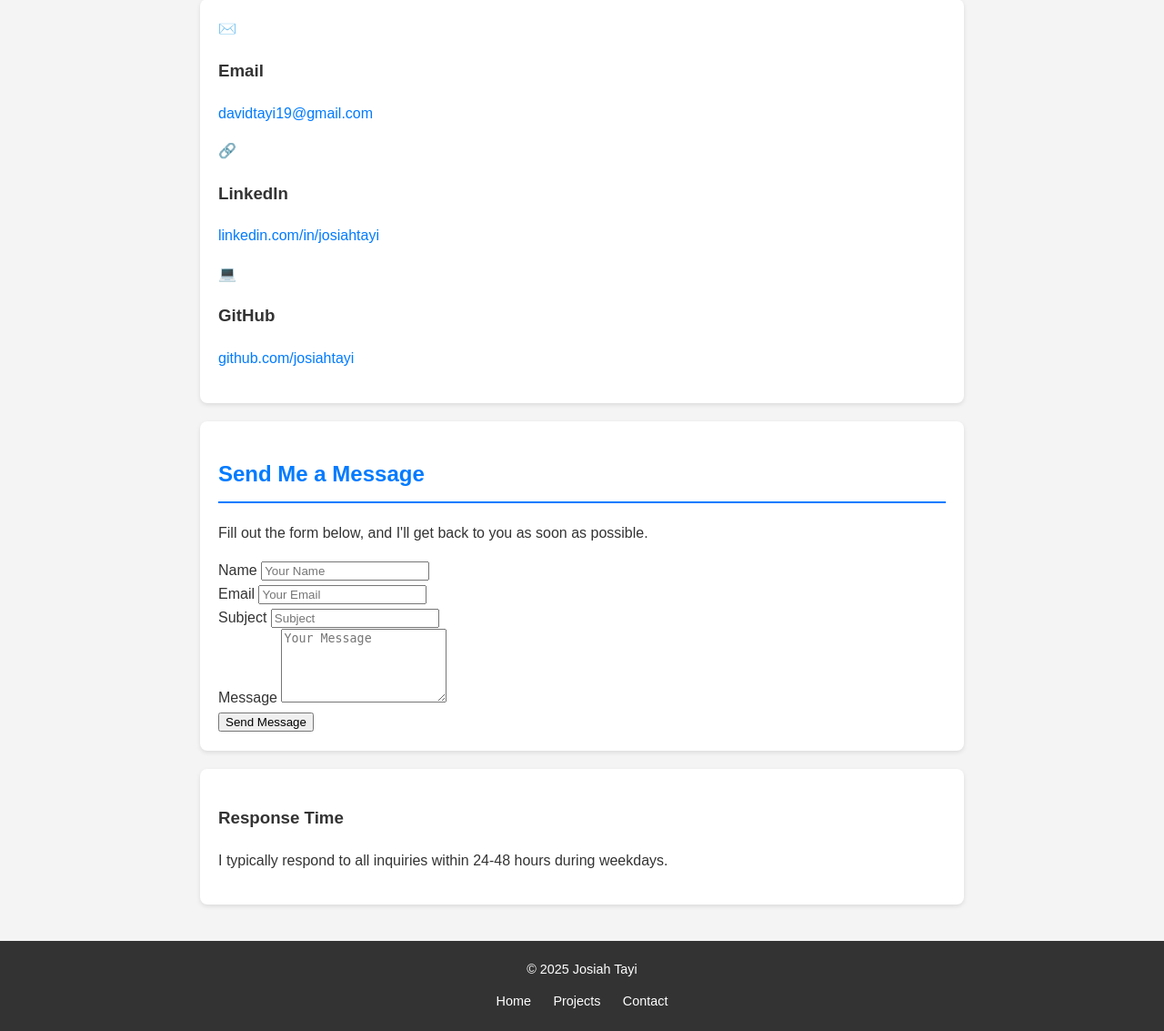
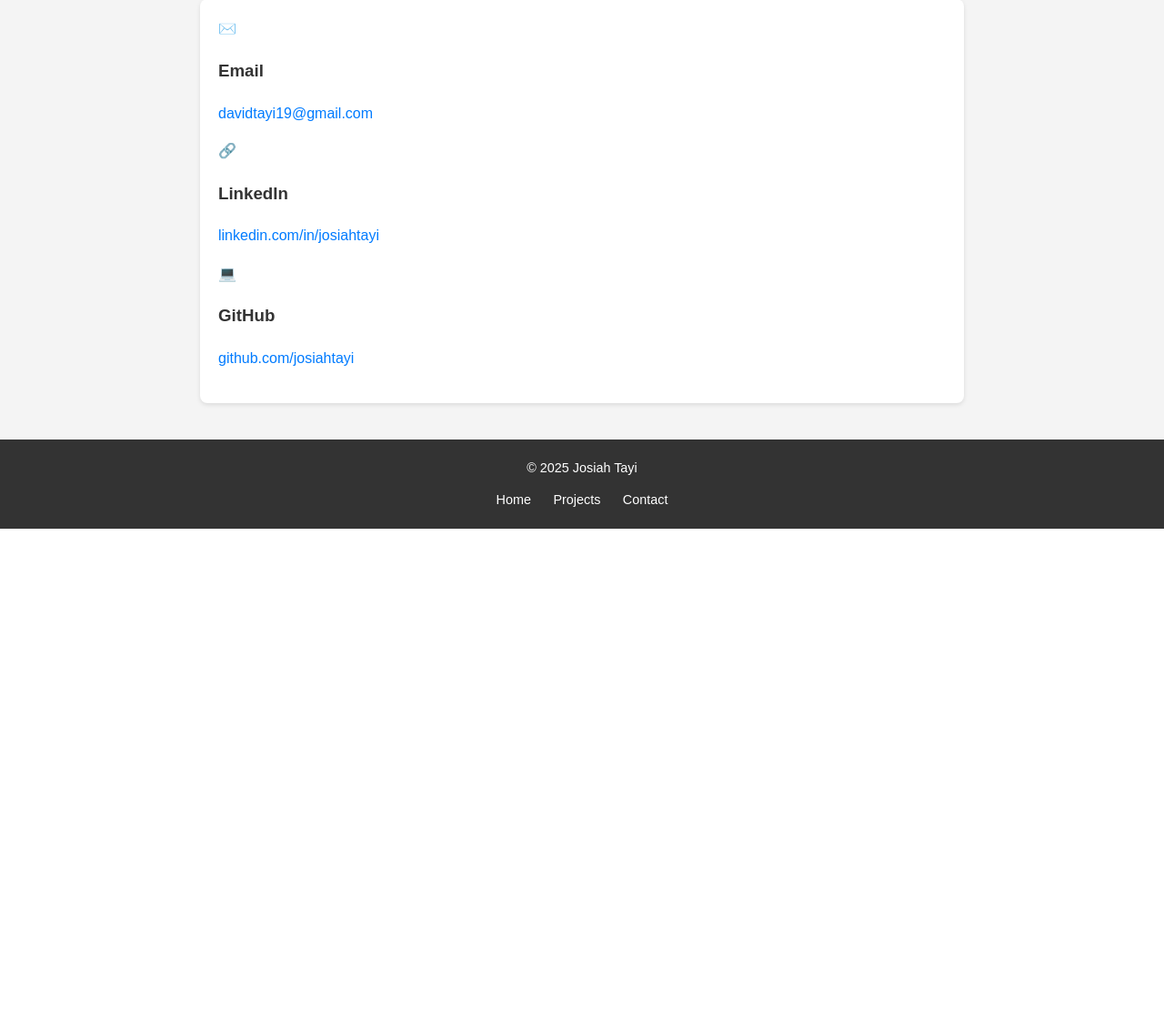
Before and after one commit to josiahtayi/portfolio, a Node project: template views/contact.ejs in a window 1280 px wide. Shown: the part 448-1581 px from the top of the page at 91% size. After the commit the page ends 1029 px from the top, so only its background shows below. Run offline with Node 20 templates, Linux system fonts and the light colour scheme; the template is opened without the code that fills it, so the values that code supplies are empty.

Commit message:
made changes
Signed-off-by: josiahtayi <davidtayi19@gmail.com>

```diff
--- a/index.js
+++ b/server.js
@@ -25,14 +25,6 @@ app.get("/contact", (req, res) => {
     res.render("contact", { title: "Contact Me" });
 });
 
-const bodyParser = require("body-parser");
-app.use(bodyParser.urlencoded({ extended: true }));
-
-app.post("/contact", (req, res) => {
-    console.log(req.body);
-    res.send("Thank you for reaching out!");
-});
-
 // Start server
 app.listen(PORT, () => {
     console.log(`Server running on http://localhost:${PORT}`);
--- a/views/contact.ejs
+++ b/views/contact.ejs
@@ -47,41 +47,6 @@
             </div>
         </div>
     </section>
-
-    <section class="contact-form-section">
-        <h2>Send Me a Message</h2>
-        <p>Fill out the form below, and I'll get back to you as soon as possible.</p>
-
-        <form class="contact-form" id="contactForm" action="/contact" method="POST">
-            <div class="form-group">
-                <label for="name">Name</label>
-                <input type="text" id="name" name="name" placeholder="Your Name" required>
-            </div>
-
-            <div class="form-group">
-                <label for="email">Email</label>
-                <input type="email" id="email" name="email" placeholder="Your Email" required>
-            </div>
-
-            <div class="form-group">
-                <label for="subject">Subject</label>
-                <input type="text" id="subject" name="subject" placeholder="Subject">
-            </div>
-
-            <div class="form-group">
-                <label for="message">Message</label>
-                <textarea id="message" name="message" rows="5" placeholder="Your Message" required></textarea>
-            </div>
-
-            <button type="submit" class="btn submit-btn">Send Message</button>
-        </form>
-        <div id="formStatus" class="form-status"></div>
-    </section>
-
-    <section class="response-time">
-        <h3>Response Time</h3>
-        <p>I typically respond to all inquiries within 24-48 hours during weekdays.</p>
-    </section>
 </main>
 
 <footer>
@@ -92,59 +57,5 @@
         <a href="/contact">Contact</a>
     </div>
 </footer>
-
-<script>
-    // Form submission with fetch API
-    document.getElementById('contactForm').addEventListener('submit', function (event) {
-        event.preventDefault();
-
-        const formData = new FormData(this);
-        const formStatus = document.getElementById('formStatus');
-        const submitBtn = document.querySelector('.submit-btn');
-
-        // Convert FormData to JSON object
-        const formDataObj = {};
-        formData.forEach((value, key) => {
-            formDataObj[key] = value;
-        });
-
-        // Disable button and show loading state
-        submitBtn.disabled = true;
-        submitBtn.textContent = 'Sending...';
-        formStatus.textContent = '';
-
-        // Send data to server
-        fetch('/contact', {
-            method: 'POST',
-            headers: {
-                'Content-Type': 'application/json',
-            },
-            body: JSON.stringify(formDataObj)
-        })
-            .then(response => {
-                if (!response.ok) {
-                    throw new Error('Network response was not ok');
-                }
-                return response.text();
-            })
-            .then(data => {
-                // Show success message
-                formStatus.textContent = data || 'Thank you for your message! I will get back to you soon.';
-                formStatus.className = 'form-status success';
-                this.reset();
-            })
-            .catch(error => {
-                // Show error message
-                formStatus.textContent = 'There was a problem submitting your form. Please try again.';
-                formStatus.className = 'form-status error';
-                console.error('Error:', error);
-            })
-            .finally(() => {
-                // Re-enable button
-                submitBtn.disabled = false;
-                submitBtn.textContent = 'Send Message';
-            });
-    });
-</script>
 </body>
 </html>
```
Also changed, not shown: package.json (+16 -6 lines), vercel.json, 3 other files.
